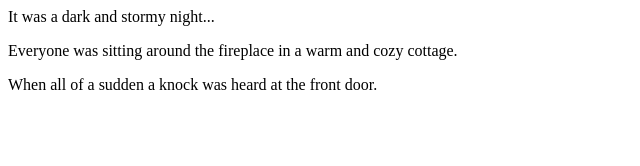
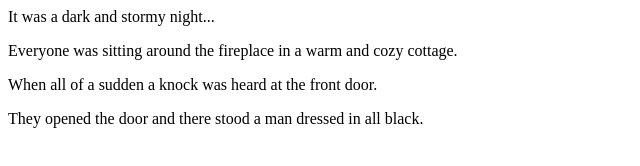
Before and after one commit to AnthonySeibert/fireside-story, a plain HTML site: page index.html in a window 1280 px wide. Shown: the whole page, without its empty margins (0-640 px from the left). Drawn offline with Linux system fonts and the light colour scheme.

Commit message:
added forth line of story

```diff
--- a/index.html
+++ b/index.html
@@ -3,5 +3,6 @@
     <p>It was a dark and stormy night...</p>
     <p>Everyone was sitting around the fireplace in a warm and cozy cottage.</p>
     <p>When all of a sudden a knock was heard at the front door.</p>
+    <p>They opened the door and there stood a man dressed in all black.</p>
   </body>
 </html>
```
